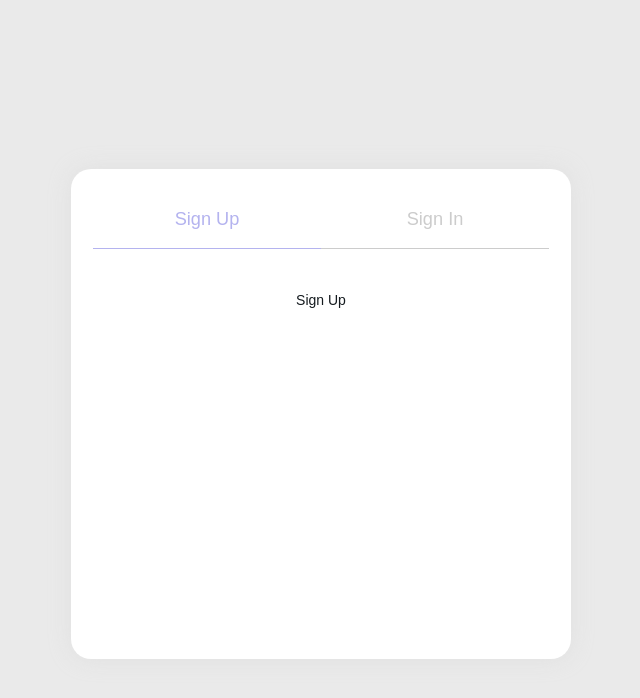
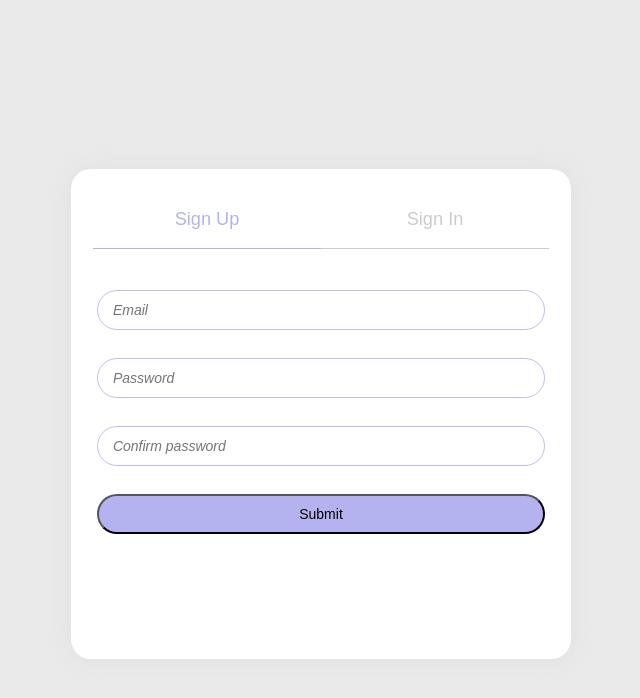
Before and after one commit to mvn-tienle2-dn/Todo-PWA, a Vue app in the folder todo-vue-pwa/: page /auth in a window 1280 px wide. Both pictures are taken after a click on the label "Sign Up". Shown: the top 698 px of the page, without its empty margins (319-959 px from the left). Built offline with nearby package versions, Linux system fonts and the light colour scheme.

Commit message:
Making UI for signup

```diff
--- a/todo-vue-pwa/src/assets/styling/pages/_auth.scss
+++ b/todo-vue-pwa/src/assets/styling/pages/_auth.scss
@@ -2,7 +2,7 @@
   .site-wrapper {
     margin: 1em auto 1em;
     max-width: 95%;
-    @media screen and (min-height: 600px) {
+    @include respond-above("medium") {
       position: absolute;
       left: 50%;
       top: 50%;
--- a/todo-vue-pwa/src/views/Auth.vue
+++ b/todo-vue-pwa/src/views/Auth.vue
@@ -20,7 +20,12 @@
             </form>
           </div>
           <div class="sign-up">
-            Sign Up
+            <form>
+              <input class="input email" id="emailIn" type="email" placeholder="Email">
+              <input class="input password" id="passwordIn" type="password" placeholder="Password">
+              <input class="input password" id="passwordIn" type="password" placeholder="Confirm password">
+              <button type="button" class="btn btn-primary">Submit</button>
+            </form>
           </div>
         </div>
       </div>
```
